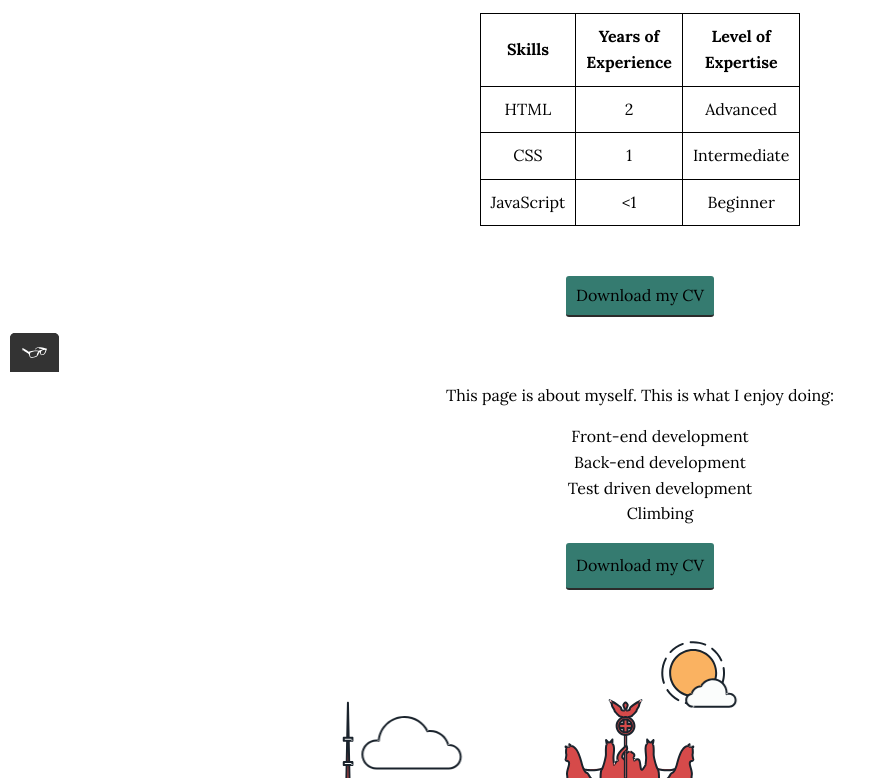
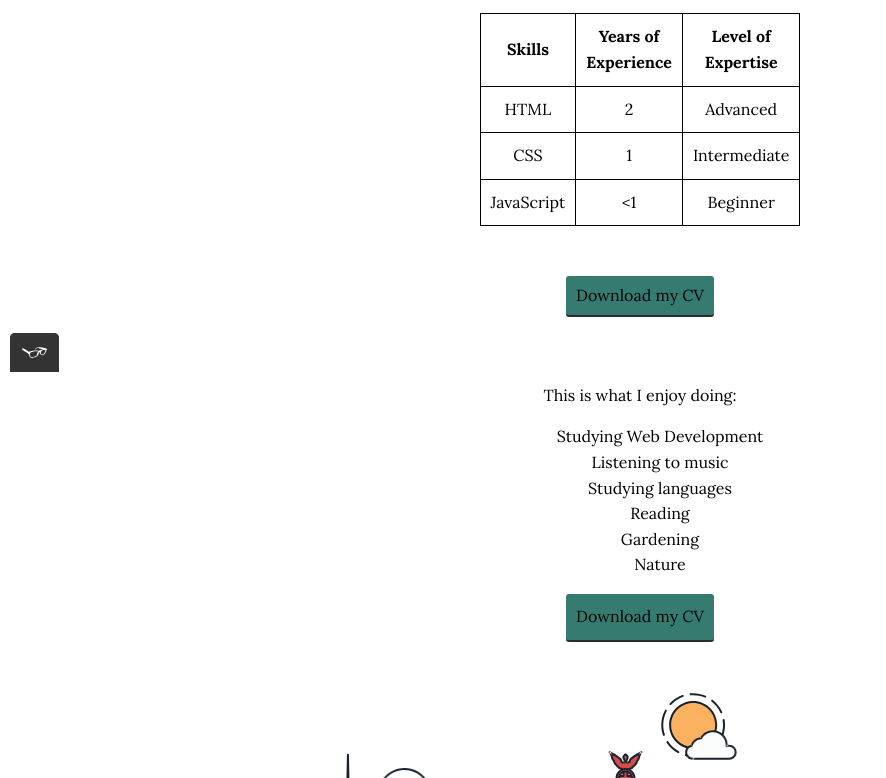
Before and after one commit to lillapulay/portfolio-website, a plain HTML site: page about.html in a window 1280 px wide. Shown: the part 428-1206 px from the top of the page, without its empty margins (0-886 px from the left). Drawn offline with nearby package versions, Linux system fonts and the light colour scheme.

Commit message:
Personalised "myself-list"

```diff
--- a/about.html
+++ b/about.html
@@ -82,12 +82,14 @@
 
     <!-- Remove this section once it's not needed for the exercise -->
     <div class="myself">
-      <p>This page is about myself. This is what I enjoy doing:</p>
+      <p>This is what I enjoy doing:</p>
       <ul class="myself-list">
-        <li>Front-end development</li>
-        <li>Back-end development</li>
-        <li>Test driven development</li>
-        <li>Climbing</li>
+        <li>Studying Web Development</li>
+        <li>Listening to music</li>
+        <li>Studying languages</li>
+        <li>Reading</li>
+        <li>Gardening</li>
+        <li>Nature</li>
       </ul>
       <a href="files/cv.pdf" class="button" download target="_blank"><span id="CV">Download my CV</span></a>
     </div>
```
